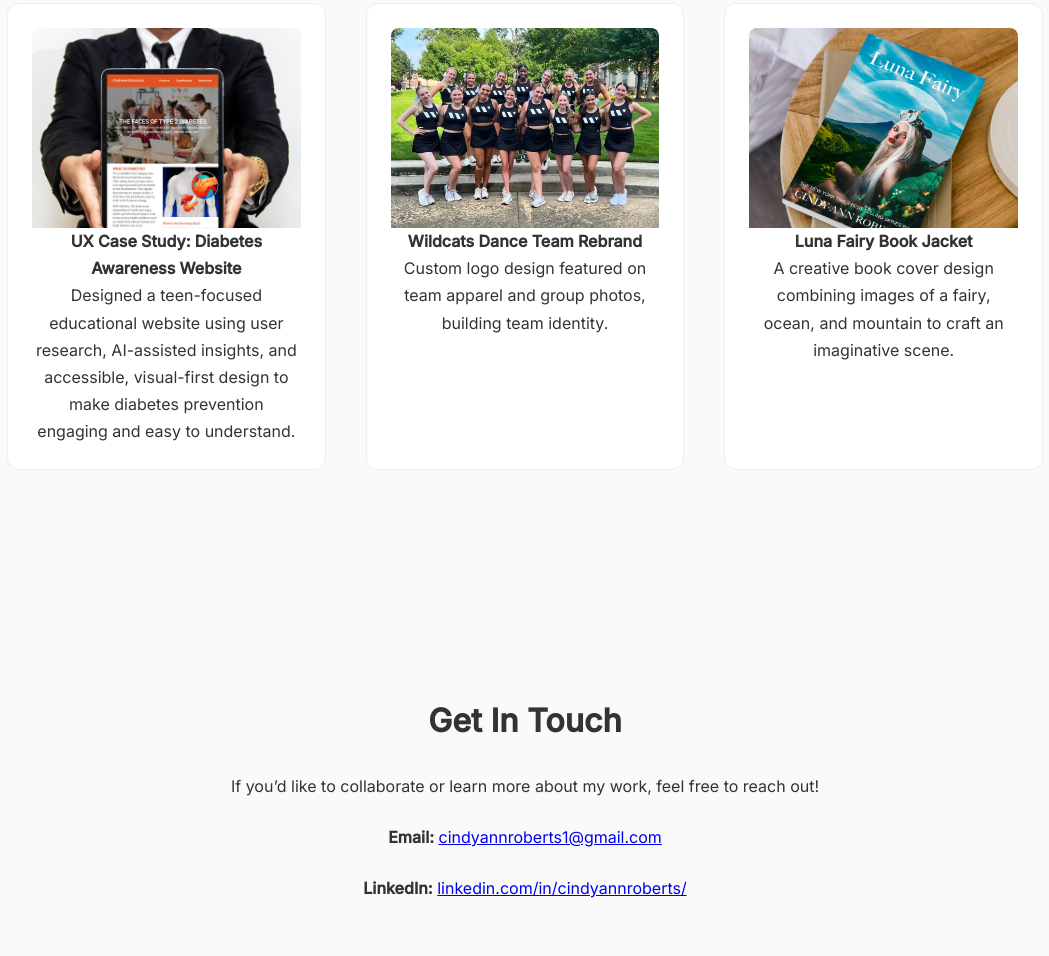
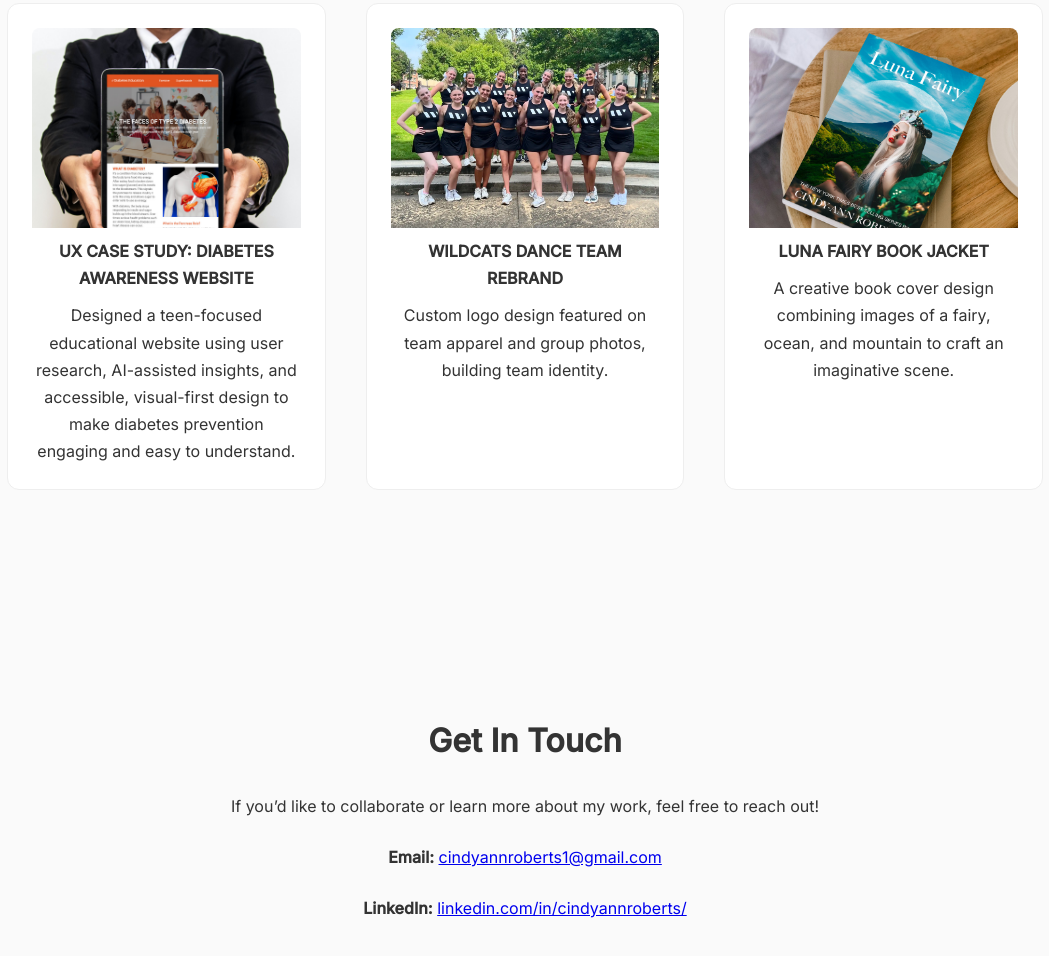
Before and after one commit to robertscindyann/Cindy-Roberts-UX, a plain HTML site: page index.html in a window 1280 px wide. Shown: the part 1364-2320 px from the top of the page, without its empty margins (115-1164 px from the left). Drawn offline with nearby package versions, Linux system fonts and the light colour scheme.

Commit message:
add padding and change h4 case on index.html card

```diff
--- a/index.html
+++ b/index.html
@@ -61,7 +61,7 @@
           <!-- Diabetes Project -->
           <a href="diabetes.html" class="project-card">
             <img src="image/diabetesTablet.jpg" alt="Diabetes Tablet Mockup">
-            <h4>UX Case Study: Diabetes Awareness Website</h4>
+            <h4 style="padding: 10px 0px;text-transform: uppercase;">UX Case Study: Diabetes Awareness Website</h4>
             <p>Designed a teen-focused educational website using user research, AI-assisted insights, and accessible,
               visual-first design to make diabetes prevention engaging and easy to understand.</p>
           </a>
@@ -69,7 +69,7 @@
           <!-- Dance Team Logo Project -->
           <a href="wildcats-logo.html" class="project-card">
             <img src="image/DanceGroupPic.webp" alt="Dance Team Group Photo">
-            <h4>Wildcats Dance Team Rebrand</h4>
+            <h4 style="padding: 10px 0px;text-transform: uppercase;">Wildcats Dance Team Rebrand</h4>
             <p>Custom logo design featured on team apparel and group photos, building team identity.</p>
           </a>
 
@@ -83,7 +83,7 @@
           <!-- Luna Fairy Project -->
           <a href="luna-fairy.html" class="project-card">
             <img src="image/LunaFairyMockup.jpg" alt="Luna Fairy Book Jacket">
-            <h4>Luna Fairy Book Jacket</h4>
+            <h4 style="padding: 10px 0px;text-transform: uppercase;">Luna Fairy Book Jacket</h4>
             <p>A creative book cover design combining images of a fairy, ocean, and mountain to craft an imaginative
               scene.</p>
           </a>
```
